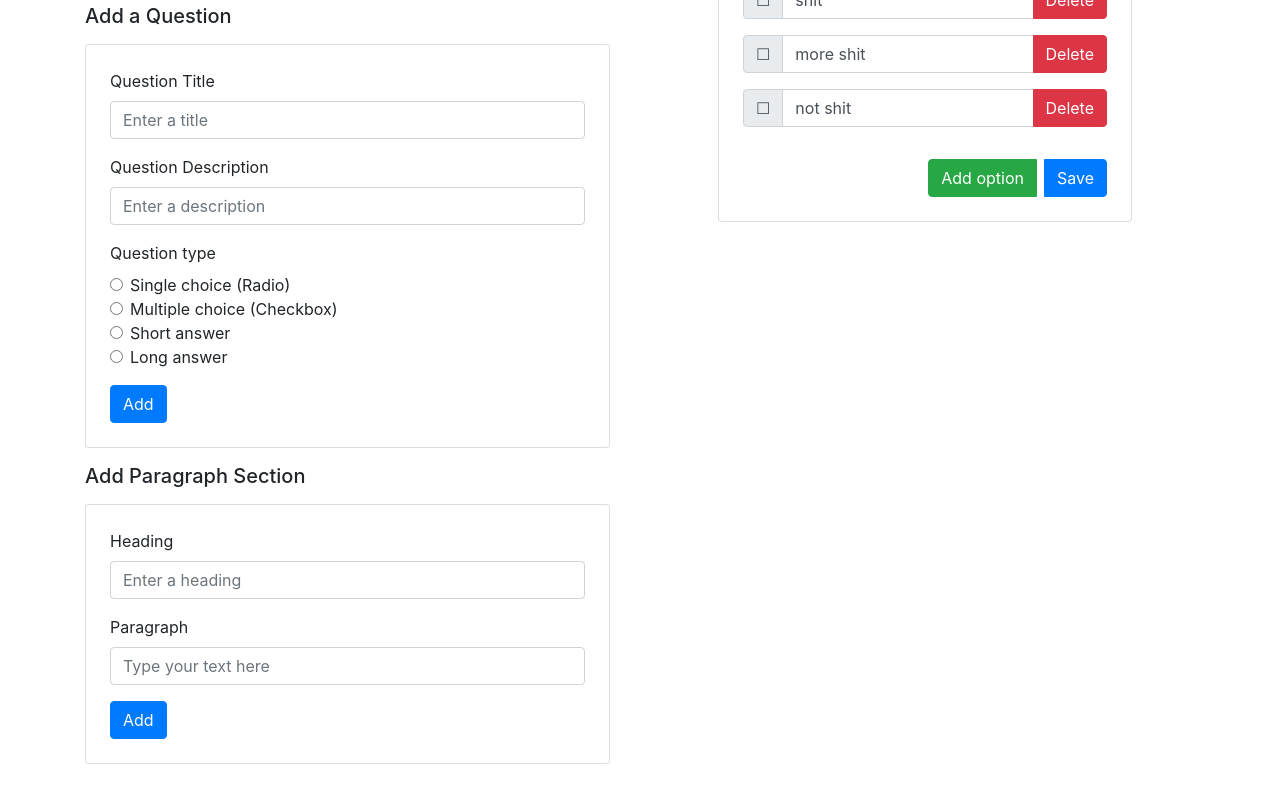
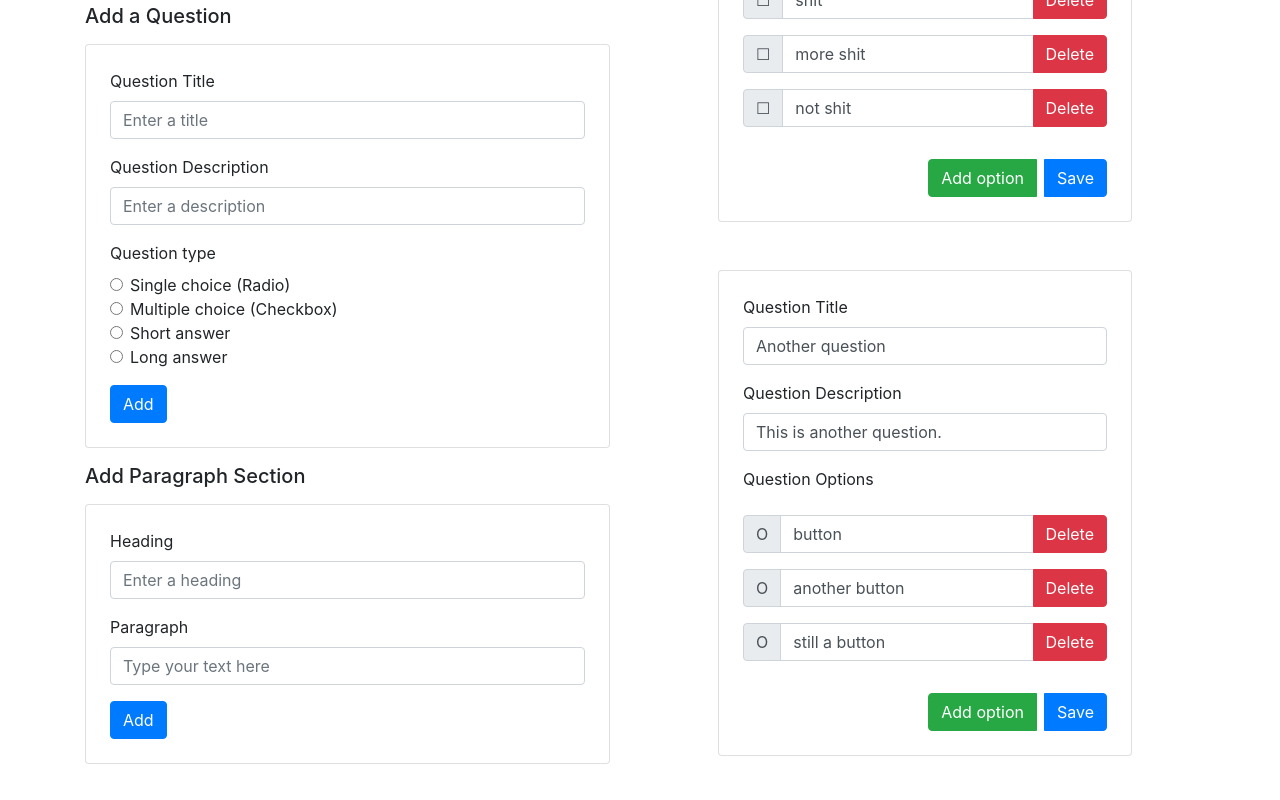
Before and after one commit to maxwillkelly/Agile-Coursework, a Next.js app in the folder web/: page /questionnaire-creator in a window 1280 px wide. Shown: the part 368-1168 px from the top of the page. Built offline with nearby package versions, Linux system fonts and the light colour scheme.

Commit message:
Started getting things ready for adding questions

```diff
--- a/web/components/questionnaire/AddQuestionForm.jsx
+++ b/web/components/questionnaire/AddQuestionForm.jsx
@@ -2,7 +2,7 @@ import { Form, Button, Container, Card } from 'react-bootstrap';
 import { Formik } from 'formik';
 import styles from '../styles/questionnaire.module.scss';
 
-const AddQuestionForm = () => {
+const AddQuestionForm = (/*questions*/) => {
     return (
         <Container className={`${styles.questionnaireContainer}`}>
             <Card className={`${styles.questionnaireCard} p-4`}>
@@ -58,7 +58,16 @@ const AddQuestionForm = () => {
                                 <Form.Check type="radio" id="questiontype" label="Long answer" />
                             </Form.Group>
 
-                            <Button variant="primary" type="submit" disabled={isSubmitting}>
+                            <Button
+                                variant="primary"
+                                type="submit"
+                                disabled={
+                                    isSubmitting
+                                } /*onClick={() => { questions.push({title: values.title,
+                                                                                                                                    description: values.description,
+                                                                                                                                    type: values.questiontype,
+                                                                                                                                    options: []}) }}*/
+                            >
                                 Add
                             </Button>
                         </Form>
--- a/web/components/questionnaire/Question.jsx
+++ b/web/components/questionnaire/Question.jsx
@@ -98,10 +98,8 @@ const QuestionPrepend = ({ question }) => {
     switch (question.type) {
         case 'checkbox':
             return <InputGroup.Text>☐</InputGroup.Text>;
-        // return <InputGroup.Text>square</InputGroup.Text>;
         case 'radio':
             return <InputGroup.Text>O</InputGroup.Text>;
-        // return <InputGroup.Text>circle</InputGroup.Text>;
         default:
             return null;
     }
--- a/web/pages/questionnaire-creator.jsx
+++ b/web/pages/questionnaire-creator.jsx
@@ -7,12 +7,19 @@ import AddTextSection from '../components/questionnaire/AddTextSection';
 import Question from '../components/questionnaire/Question';
 // import styles from '../styles/questionnaire-creator.module.scss';
 
-const questions = [
+var questions = [
     {
         title: 'dogshit',
         description: 'This is some dogshit.',
         type: 'checkbox',
         options: ['shit', 'more shit', 'not shit']
+    },
+
+    {
+        title: 'Another question',
+        description: 'This is another question.',
+        type: 'radio',
+        options: ['button', 'another button', 'still a button']
     }
 ];
 
@@ -34,7 +41,7 @@ const QuestionnaireCreatorPage = () => {
                             <h5>Beens, pizza... APEX</h5>
                             <TitleForm />
                             <h5>Add a Question</h5>
-                            <AddQuestionForm />
+                            <AddQuestionForm questions={questions} />
                             <h5>Add Paragraph Section</h5>
                             <AddTextSection />
                         </Col>
```
